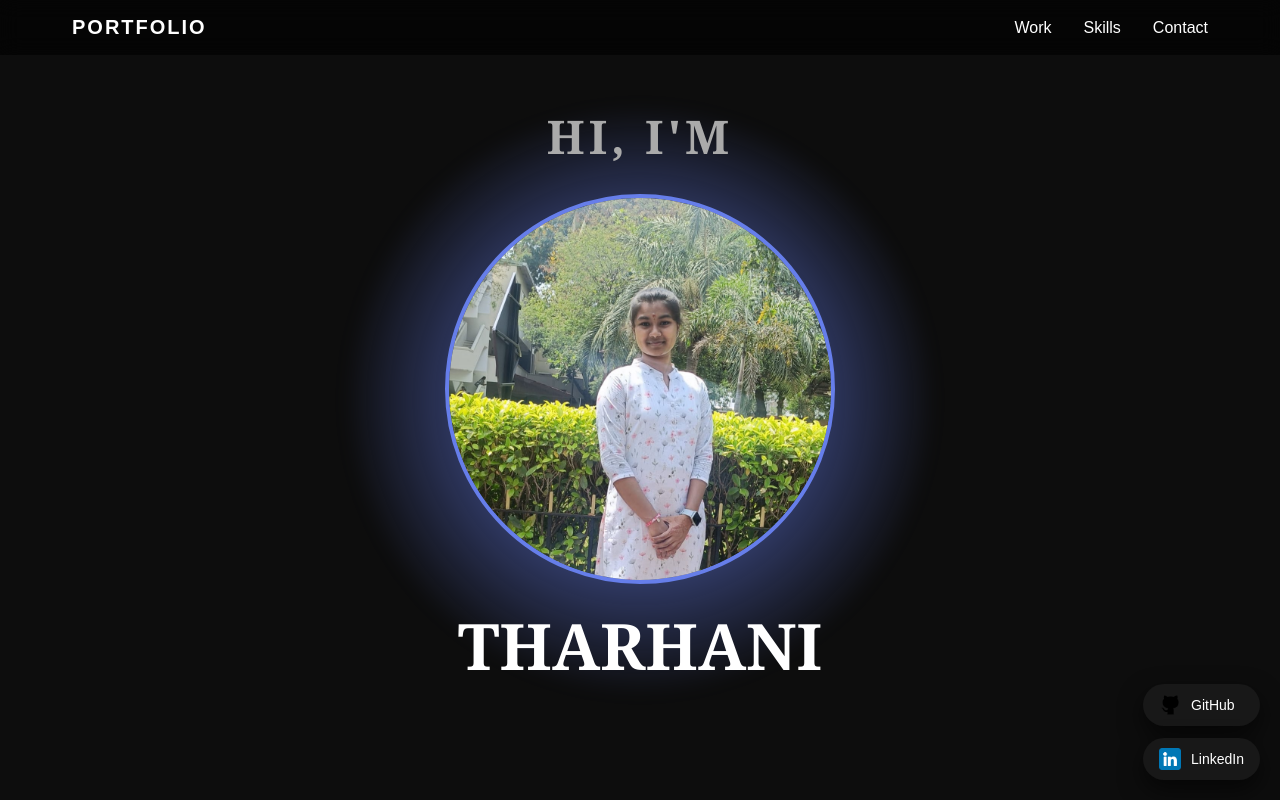
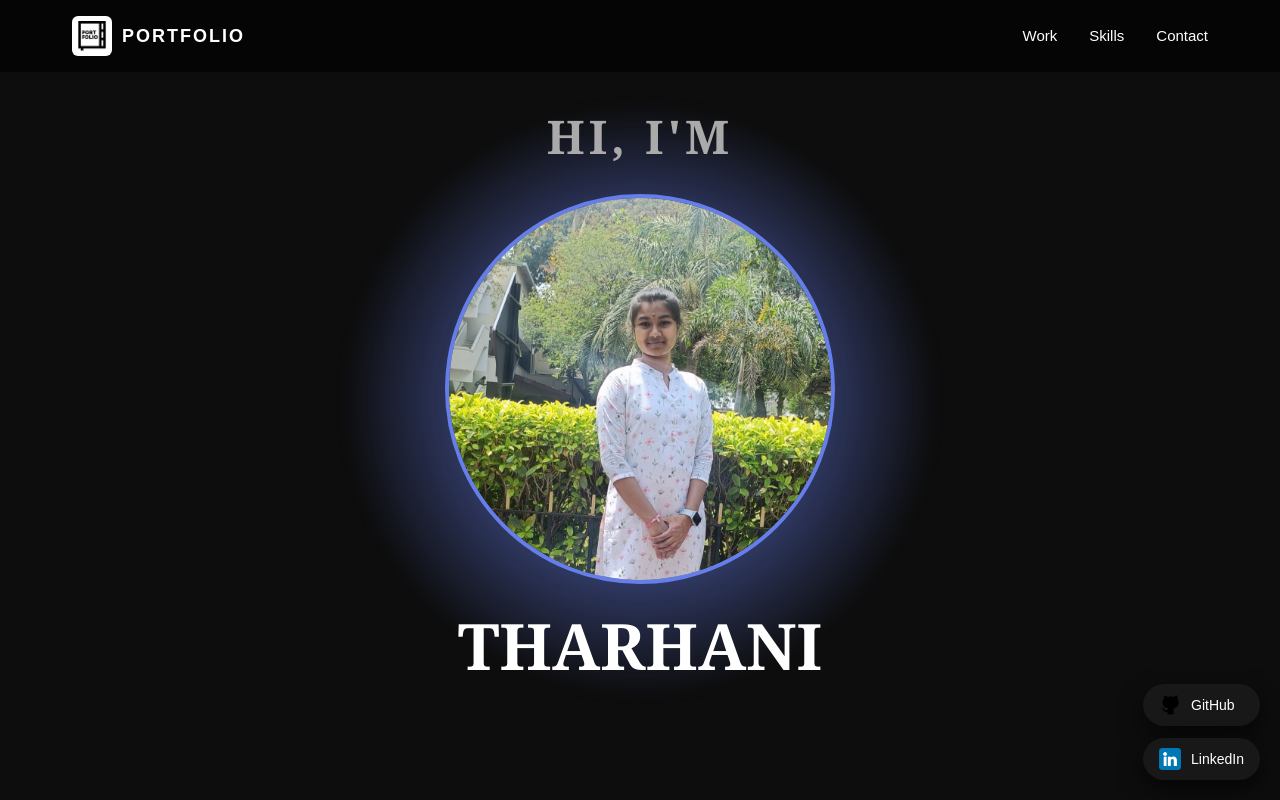
Before and after one commit to thar-hani/Portfolio, a plain HTML site: page index.html in a window 1280 px wide. Shown: the top 800 px of the page. Drawn offline with Linux system fonts and the light colour scheme.

Commit message:
change in landing page

```diff
--- a/index.html
+++ b/index.html
@@ -8,18 +8,26 @@
 </head>
 
 <body>
-
 <!-- Navigation -->
 <nav>
   <div class="nav-content">
-    <div class="logo">PORTFOLIO</div>
+
+    <!-- LEFT : Logo -->
+    <div class="nav-left">
+      <img src="./assets/portfolio.png" class="img-port" alt="logo">
+      <span class="logo">PORTFOLIO</span>
+    </div>
+
+    <!-- RIGHT : Links -->
     <ul class="nav-links">
       <li><a href="#work">Work</a></li>
       <li><a href="#skills">Skills</a></li>
       <li><a href="#contact">Contact</a></li>
     </ul>
+
   </div>
 </nav>
+
 
 <section class="hero">
   <div class="bg-gradient"></div>
@@ -33,7 +41,7 @@
     <br>
       <span class="title-bottom">THARHANI</span>
   </div>
-  <div class="connect-me">
+ <div class="connect-me">
   <a href="https://github.com/thar-hani"><img src="./assets/github (1).png">GitHub</a>
   <a href="https://linkedin.com/in/tharhani-seetharaaman-532964305/"><img src="./assets/linkedin (1).png">LinkedIn</a>
 </div>
--- a/style.css
+++ b/style.css
@@ -10,7 +10,7 @@ body {
   color: #fff;
 }
 
-/* ---------- NAVIGATION ---------- */
+/* NAVIGATION */
 nav {
   position: fixed;
   top: 0;
@@ -20,6 +20,7 @@ nav {
   z-index: 1000;
 }
 
+/* Container */
 .nav-content {
   max-width: 1200px;
   margin: auto;
@@ -29,12 +30,31 @@ nav {
   align-items: center;
 }
 
+/* Left section */
+.nav-left {
+  display: flex;
+  align-items: center;
+  gap: 10px;
+}
+
+/* Logo image */
+.img-port {
+  width: 40px;
+  height: 40px;
+  background: #fff;
+  padding: 5px;
+  border-radius: 6px;
+}
+
+/* Logo text */
 .logo {
-  font-size: 20px;
+  font-size: 18px;
   font-weight: 600;
   letter-spacing: 2px;
+  color: white;
 }
 
+/* Links */
 .nav-links {
   list-style: none;
   display: flex;
@@ -44,13 +64,9 @@ nav {
 .nav-links a {
   color: white;
   text-decoration: none;
-  transition: color 0.3s;
+  font-size: 15px;
+  transition: color 0.3s
 }
-
-.nav-links a:hover {
-  color: #667eea;
-}
-
 /* ---------- HERO ---------- */
 .hero {
   height: 100vh;
@@ -110,14 +126,15 @@ nav {
 }
 
 .connect-me {
-  position: fixed;
+  position: absolute;
   right: 20px;
   bottom: 20px;
   display: flex;
   flex-direction: column;
   gap: 12px;
-  z-index: 1000;
+  z-index: 10;
 }
+
 
 /* Link style */
 .connect-me a {
```
